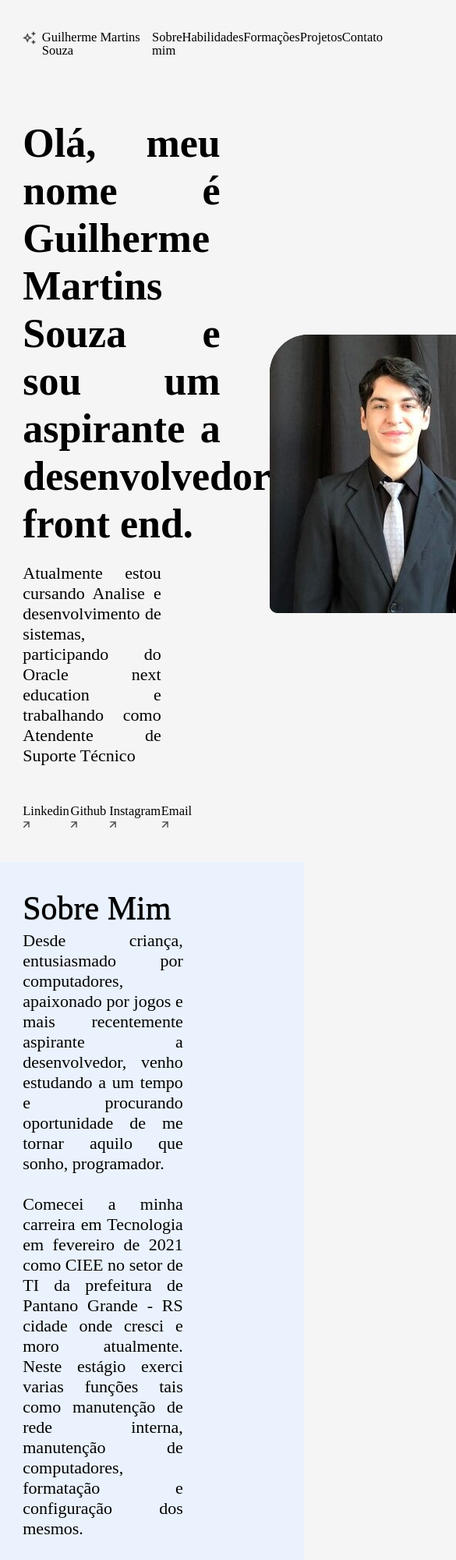
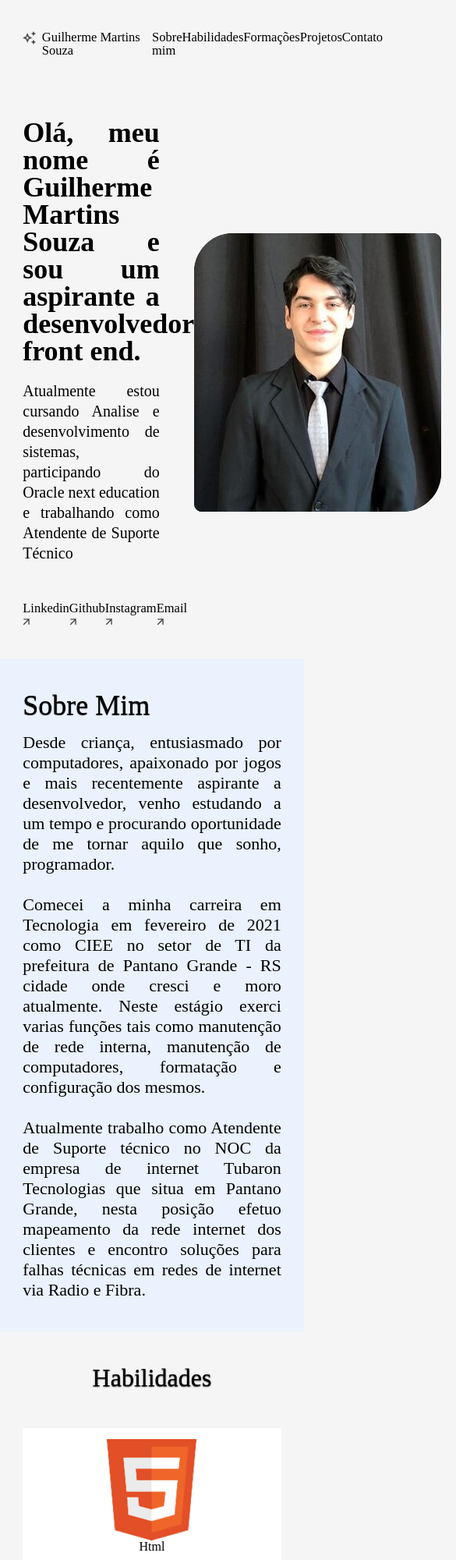
Before and after one commit to Guilherme-martins-souza/portfolio-Guilherme.github.io, a plain HTML site: page index.html in a window 390 px wide. Shown: the top 2000 px of the page at 78% size, 585 px wide, since content can reach past the window. Drawn offline with Linux system fonts and the light colour scheme.

Commit message:
Responsividade Laptop L

```diff
--- a/assets/css/header/header.css
+++ b/assets/css/header/header.css
@@ -1,3 +1,4 @@
+/* Seção de navegação */
 .section-nav{
 	display: flex;
 	justify-content: center;
@@ -83,3 +84,17 @@
 	background: black;
 	border-radius: 50px 10px 50px 10px;
 }
+
+/* Responsivo Laptop*/
+
+@media screen and (max-width: 1024px){
+	.texto-header-principal{
+		font-size: 36px;
+		line-height: 35px;
+	}
+
+	.texto-header-secundario{
+		width: 100%;
+		font-size: 20px;
+	}
+}
--- a/assets/css/main/secaoHabilidades-Hoobies.css
+++ b/assets/css/main/secaoHabilidades-Hoobies.css
@@ -6,7 +6,7 @@
 
 .cotainer-items-secao-skills, .cotainer-items-secao-hoobies{
 	display: flex;
-	width: 85%;
+	width: calc(85% + 2.666%);
 	flex-wrap: wrap;
 }
 
@@ -19,13 +19,5 @@
 	flex-grow: 1;
 	width: 176px;
 	height: 174px;
-	margin-right: 1.333%;
+	margin: 1.333%;
 }
-
-.div-secao-skills:first-child, .div-secao-hoobies:first-child{
-	margin-left: 0;
-}
-
-.div-secao-skills:last-child, .div-secao-hoobies:last-child{
-	margin-right: 0;
-}
--- a/assets/css/main/sobreMim.css
+++ b/assets/css/main/sobreMim.css
@@ -15,7 +15,7 @@
 .secao-sobremim h1{
 	font-size: 42px;
 	line-height: 38px;
-	padding-bottom: 10px;
+	padding-bottom: 1rem;
 	text-shadow: 0px 1px 1px black;
 }
 
@@ -26,3 +26,16 @@
 	width: 62%;
 	text-align: justify;
 }
+
+/* Responsivo Laptop*/
+
+@media screen and (max-width: 1600px){
+	.secao-sobremim h1{
+		font-size: 36px;
+	}
+
+	.secao-sobremim p{
+		width: 100%;
+	}
+
+}
--- a/index.html
+++ b/index.html
@@ -217,7 +217,7 @@
 
 					<div class="input-container-form">
 						<label class="label-form" for="nome">Nome</label>
-						<input type="text" id="nome" name="name" class="text-form" placeholder="Nome" required>
+						<input type="text" id="nome" name="name" class="text-form" placeholder="Nome" required minlength="4">
 					</div>
 
 					<div class="input-container-form">
```
